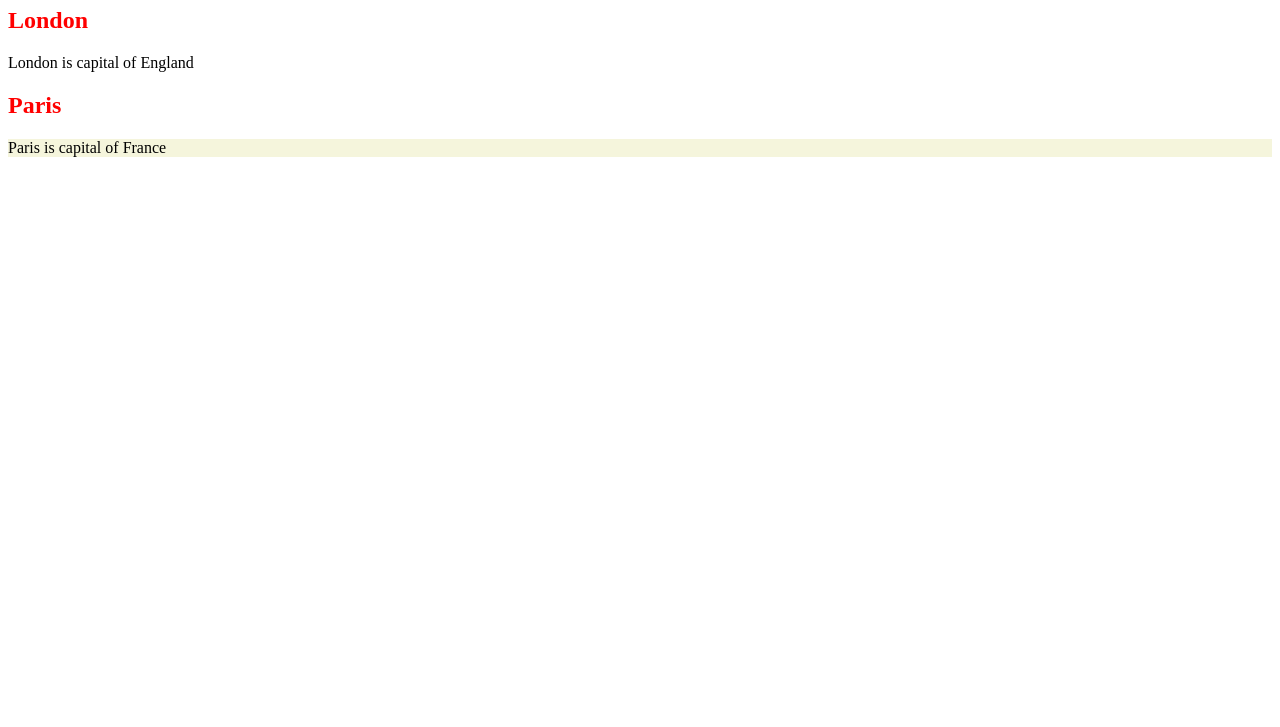
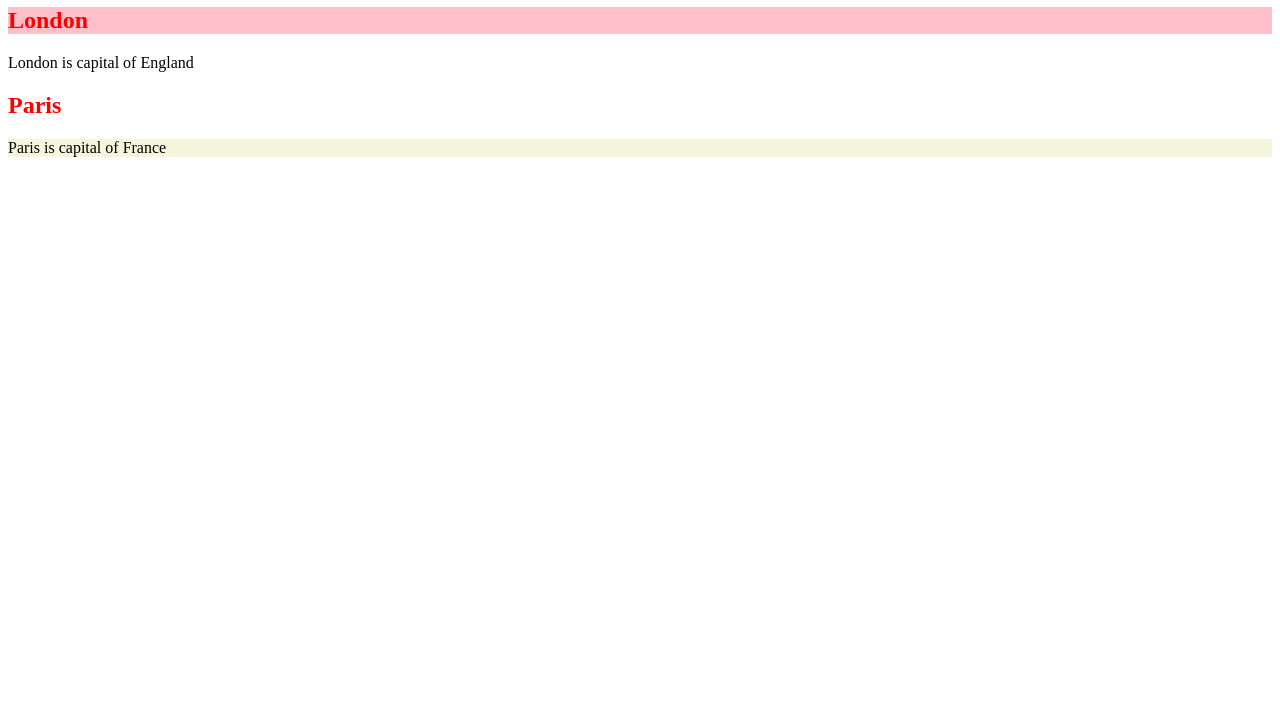
Before and after one commit to bnwzc/ACIT-1620, a plain HTML site: page index.html in a window 1280 px wide. Shown: the part 73-800 px from the top of the page. Drawn offline with Linux system fonts and the light colour scheme.

Commit message:
Make the first h2 background appear pink

```diff
--- a/css/style.css
+++ b/css/style.css
@@ -5,3 +5,7 @@
 .color-beige{
     background-color:beige
 }
+
+#color-pink{
+    background-color:pink
+}
--- a/index.html
+++ b/index.html
@@ -8,7 +8,7 @@
     </head>
     <body>
         <h1 class="color-red">Capitals</h1>
-        <h2 class="color-red">London</h2>
+        <h2 class="color-red" id="color-pink">London</h2>
         <p>London is capital of England</p>
         <h2 class="color-red">Paris</h2>
         <p class="color-beige">Paris is capital of France</p>
```
